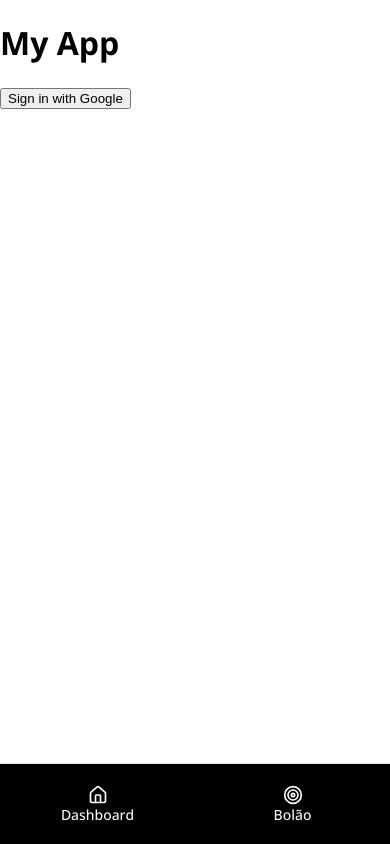
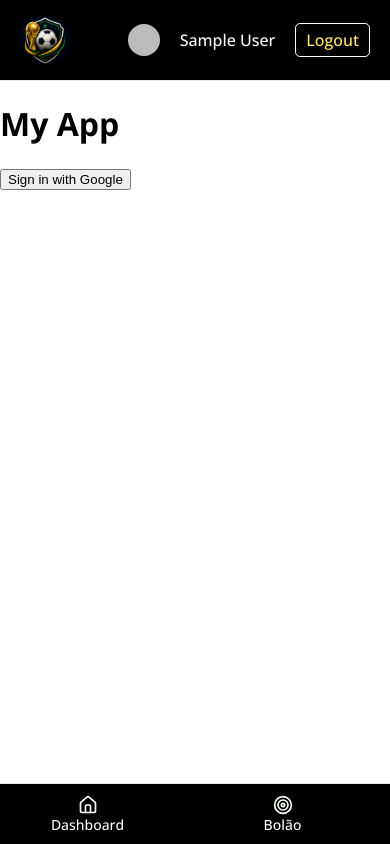
Before and after one commit to RizziSilva/bolao, a React (Vite) app: page /login in a window 390 px wide. Built offline with nearby package versions, Linux system fonts and the light colour scheme; no server answers; sample sign-in values are in the browser's storage.

Commit message:
feat: change application header to enable logout on mobile

```diff
--- a/src/components/navbar/index.jsx
+++ b/src/components/navbar/index.jsx
@@ -32,12 +32,20 @@ export function Navbar() {
 
   function renderLinks() {
     return ROUTES_ARRAY.map(({ label, pathname, Icon }) => (
-      <Link to={pathname} className={getActiveClass(pathname)}>
+      <Link to={pathname} className={`link ${getActiveClass(pathname)}`}>
         <div className={`border ${getActiveClass(pathname)}`} />
         <Icon className="image" />
         <span className="text">{label}</span>
       </Link>
     ));
+  }
+
+  function renderMobileFooter() {
+    return (
+      <div className="container-footer">
+        <div className="container-links">{renderLinks()}</div>
+      </div>
+    );
   }
 
   return (
@@ -55,6 +63,7 @@ export function Navbar() {
           </button>
         </div>
       </div>
+      {renderMobileFooter()}
     </nav>
   );
 }
--- a/src/components/navbar/style.scss
+++ b/src/components/navbar/style.scss
@@ -7,19 +7,18 @@ nav {
   background-color: $black;
   border-bottom: 1px solid $border-color;
   display: flex;
-  height: 60px;
+  height: $header-height;
   justify-content: center;
+  position: relative;
+  width: 100%;
   padding: 10px 0;
-  position: sticky;
-  top: 0;
-  width: 100%;
-  z-index: 2;
 
   > .container-header {
     display: flex;
     height: 100%;
     max-width: $application-max-width;
     width: 100%;
+    padding: 0 20px 0 15px;
 
     > .container-image {
       height: 100%;
@@ -32,12 +31,53 @@ nav {
     }
 
     > .container-links {
+      > .link {
+        > .image {
+          display: none;
+        }
+      }
+    }
+
+    > .container-user {
+      align-items: center;
+      display: flex;
+      height: 100%;
+
+      > .image {
+        border-radius: 50%;
+        margin-right: 20px;
+      }
+
+      > .user-name {
+        color: $mint-cream;
+        font-size: 16px;
+        font-weight: 500;
+        margin-right: 20px;
+      }
+
+      > .button {
+        background-color: transparent;
+        border-radius: 5px;
+        border: 1px solid $mint-cream;
+        color: $royal-gold;
+        cursor: pointer;
+        font-family: $font-base;
+        font-size: 16px;
+        font-weight: 500;
+        padding: 5px 10px;
+      }
+    }
+  }
+
+  > .container-footer,
+  > .container-header {
+    > .container-links {
       align-items: center;
       display: flex;
       margin-right: auto;
       position: relative;
 
-      > a {
+      > .link {
         color: $mint-cream;
         font-size: 16px;
         font-weight: 500;
@@ -64,74 +104,48 @@ nav {
             background-color: $royal-gold;
           }
         }
-
-        > .image {
-          display: none;
-        }
-      }
-    }
-
-    > .container-user {
-      align-items: center;
-      display: flex;
-      height: 100%;
-
-      > .image {
-        border-radius: 50%;
-        margin-right: 20px;
-      }
-
-      > .user-name {
-        color: $mint-cream;
-        font-size: 16px;
-        font-weight: 500;
-        margin-right: 20px;
-      }
-
-      > .button {
-        background-color: $mint-cream;
-        border-radius: 5px;
-        border: none;
-        cursor: pointer;
-        font-family: $font-base;
-        font-size: 16px;
-        font-weight: 500;
-        padding: 5px 10px;
       }
     }
   }
 
+  > .container-footer {
+    display: none;
+  }
+
   @include mobile {
-    border-bottom: none;
-    border-top: 1px solid $border-color;
-    bottom: 0;
-    position: fixed;
-    top: unset;
+    > .container-header {
+      justify-content: space-between;
 
-    > .container-header {
-      > .container-image {
+      > .container-links {
         display: none;
       }
+    }
+
+    > .container-footer {
+      background-color: $black;
+      border-top: 1px solid $border-color;
+      bottom: 0;
+      display: flex;
+      height: $header-height;
+      max-width: $application-max-width;
+      position: fixed;
+      width: 100%;
 
       > .container-links {
+        align-items: center;
+        display: flex;
+        justify-content: center;
         width: 100%;
-        justify-content: center;
 
-        > a {
+        > .link {
           align-items: center;
           display: flex;
           flex-direction: column;
           flex: 1;
-          margin-right: 0;
-          text-decoration: none;
 
           &.active {
             > .image {
               color: $royal-gold;
-            }
-
-            > .text {
-              text-decoration: none;
             }
           }
 
@@ -140,7 +154,6 @@ nav {
             display: block;
             height: 3px;
             position: absolute;
-            top: -10px;
             width: 50%;
 
             &.active {
@@ -151,15 +164,7 @@ nav {
           > .text {
             font-size: 14px;
           }
-
-          > .image {
-            display: block;
-          }
         }
-      }
-
-      > .container-user {
-        display: none;
       }
     }
   }
--- a/src/styles/_variables.scss
+++ b/src/styles/_variables.scss
@@ -9,3 +9,4 @@ $royal-gold: #ffe66dff;
 $steel-blue: #6ca6c1ff;
 $black: black;
 $white: white;
+$header-height: 60px;
```
